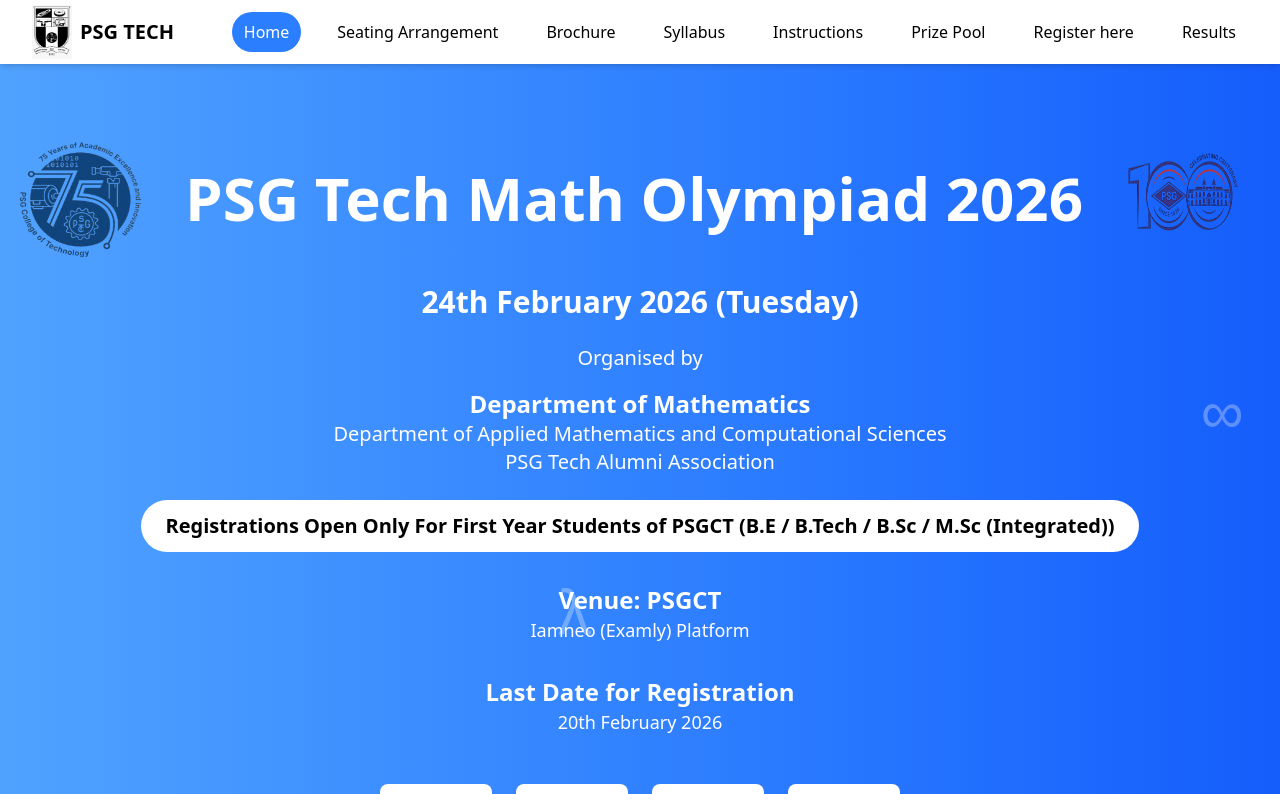
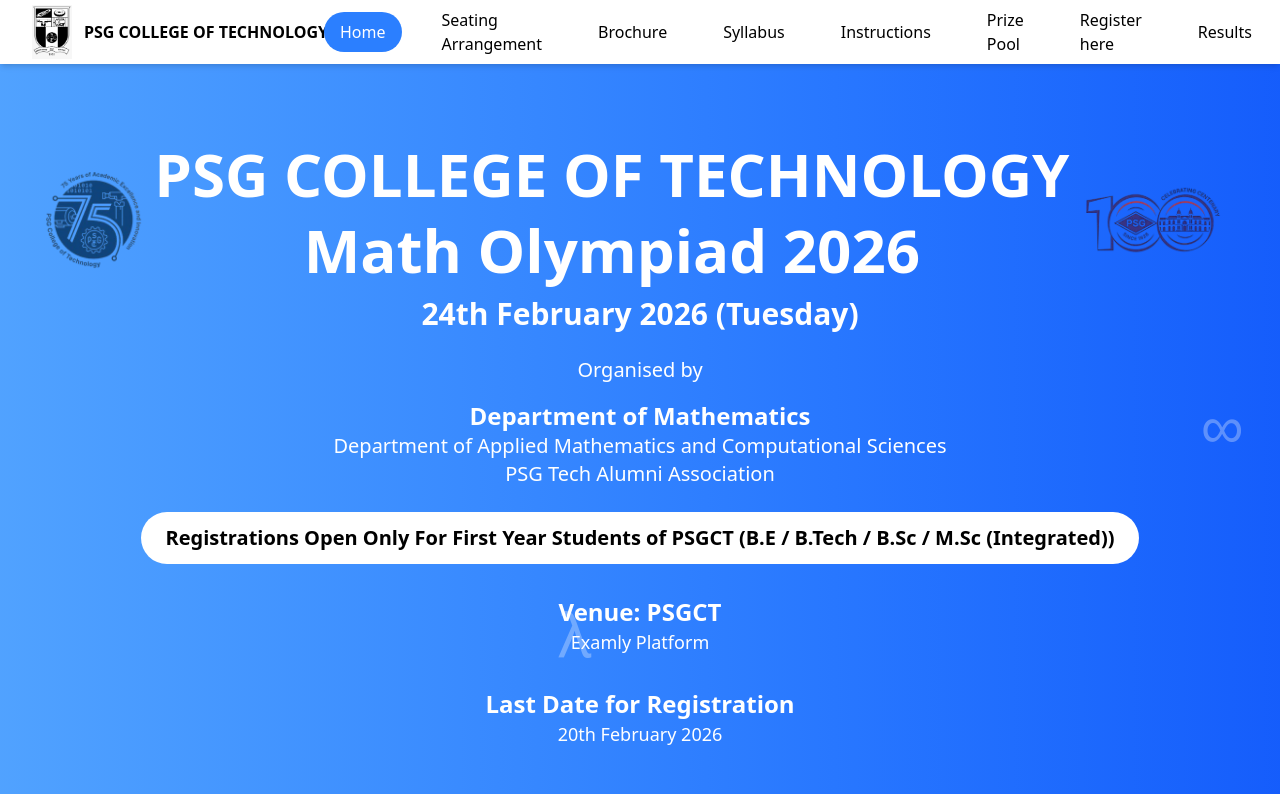
Before and after one commit to harshith-shiva/matholympiad, a React (Vite) app: page / in a window 1280 px wide. Shown: the top 794 px of the page. Built offline with nearby package versions, Linux system fonts and the light colour scheme.

Commit message:
changes said by nmc

```diff
--- a/src/components/MainContent.tsx
+++ b/src/components/MainContent.tsx
@@ -48,14 +48,33 @@ const LandingPage = () => {
 
       <div className="container mx-auto px-1 py-20 text-center relative z-10">
 
-       <div className="relative flex justify-center py-6">
-          <img src="/assets/images/6f2fb31c-cb95-44dc-b28d-e0112a75081b-removebg-preview.png" alt="" className="w-21 h-17 sm:w-32 sm:h-auto sm:-mt-4 sm:-ml-3 lg:h-30 lg:-mt-7" />
+       <div className="relative flex justify-center items-center">
 
-          <h1 className="text-4xl md:text-6xl font-bold mb-4 ml-0 xl:pr-10 xl:pl-10 md:pl-5 md:pr-5">
-            PSG Tech Math Olympiad 2026
+          <img src="/assets/images/6f2fb31c-cb95-44dc-b28d-e0112a75081b-removebg-preview.png" alt="" className="
+        h-16
+        sm:h-16
+        md:h-20
+        lg:h-25
+        w-auto
+      " />
+
+      <div className="ml-2.5 text-center leading-tight">
+          <h1 className="text-3xl md:text-6xl font-bold mb-4 ml-0">
+            PSG  COLLEGE OF TECHNOLOGY
           </h1>
 
-          <img src="/assets/images/57615bcf-0b49-4415-ba75-99a7a0b9d3bd-removebg-preview.png" alt="" className="w-21 h-17 sm:w-34 sm:h-auto sm:-mt-4 sm:-ml-2 lg:-mt-9 lg:h-30" />
+          <h1 className="text-4xl md:text-6xl font-bold mb-4 ml-0">
+            Math Olympiad 2026
+          </h1>
+      </div>
+
+          <img src="/assets/images/57615bcf-0b49-4415-ba75-99a7a0b9d3bd-removebg-preview.png" alt=""  className="
+        h-14
+        sm:h-16
+        md:h-18
+        lg:h-25
+        w-auto
+      " />
 
         </div>
 
@@ -80,7 +99,7 @@ const LandingPage = () => {
 
         <div className="mt-8">
           <p className="text-2xl font-bold">Venue: PSGCT</p>
-          <p className="text-lg">Iamneo (Examly) Platform</p>
+          <p className="text-lg">Examly Platform</p>
         </div>
 
         <div className="mt-8">
@@ -103,7 +122,7 @@ const LandingPage = () => {
         </div>
       </div>
 
-      <div className="pt-14 pb-3 bg-white">
+      <div className="py-16 bg-white">
       <div className="container mx-auto px-6 lg:px-20">
         <div className="grid grid-cols-1 md:grid-cols-3 gap-8">
           {details.map((item, index) => (
@@ -117,20 +136,13 @@ const LandingPage = () => {
               <h3 className="text-xl font-bold text-black">{item.title}</h3>
             </div>
           ))}
-          {/* <img src="/assets/images/psg_logo.jpg" alt="" className="
-    col-span-1 md:col-span-3
-    justify-self-center
-    w-16 sm:w-20 md:w-24 lg:w-28 xl:w-32
-    h-auto object-contain
-    mt-4 -mb-2
-  "/> */}
         </div>
       </div>
     </div>
       <CoordinatorsSection />
       <div id="Register Here" className="flex justify-center items-center h-48 bg-gradient-to-r from-blue-400 to-blue-600">
         <a
-          href="https://forms.gle/uQyfRrkER1rX7ndE8"
+          href="https://forms.gle/BG4MQqoNucAxQ1Um8"
           className="bg-white text-blue-600 font-bold text-2xl md:text-xl px-10 py-4 rounded-full shadow-lg transition-all duration-300 ease-in-out transform hover:scale-110 hover:bg-blue-800 hover:text-white flex items-center gap-2"
         >
           Register Now
--- a/src/components/NavBar.tsx
+++ b/src/components/NavBar.tsx
@@ -6,6 +6,7 @@ import { navLinks } from "./navlinks";
 const Navbar = () => {
   const [isOpen, setIsOpen] = useState(false);
   const [active, setActive] = useState("Home");
+
   const handleNavClick = (
     e: React.MouseEvent<HTMLAnchorElement>,
     text: string,
@@ -19,17 +20,28 @@ const Navbar = () => {
     setActive(text);
   };
 
-
-
   return (
     <nav className="bg-white shadow-md">
       <div className="max-w-7xl mx-auto px-4 sm:px-6 md:px-7 lg:px-8">
-        <div className="flex justify-between h-16 items-center">
-          <div className="flex items-center space-x-2">
-            <img src={Logo} alt="PSG TECH Logo" width={40} height={40} />
-            <div className="text-xl text-black font-bold">PSG TECH</div>
+
+        <div className="flex h-16 items-center justify-between">
+
+
+          <div className="flex items-center space-x-3 min-w-[260px] whitespace-nowrap">
+            <img
+              src={Logo}
+              alt="PSG TECH Logo"
+              width={40}
+              height={40}
+              className="shrink-0"
+            />
+            <div className="text-l leading-none font-semibold text-black">
+              PSG COLLEGE OF TECHNOLOGY
             </div>
-          <div className="hidden lg:flex space-x-6">
+          </div>
+
+
+          <div className="hidden lg:flex flex-1 justify-end items-center space-x-6 ml-8">
             {navLinks.slice(1).map(({ text, link, isBlank, isLive }) => (
               <a
                 key={text}
@@ -37,7 +49,7 @@ const Navbar = () => {
                 target={isBlank ? "_blank" : undefined}
                 rel={isBlank ? "noopener noreferrer" : undefined}
                 onClick={(e) => handleNavClick(e, text, isLive)}
-    className={`relative px-3 py-2 font-medium rounded-full transition-all duration-300 ${
+                className={`flex items-center justify-center h-10 px-4 font-medium rounded-full transition-all duration-300 ${
                   active === text
                     ? "bg-blue-500 text-white"
                     : "text-black hover:bg-blue-500 hover:text-white"
@@ -46,16 +58,24 @@ const Navbar = () => {
                 {text}
               </a>
             ))}
+          </div>
 
 
-          </div>
-          <div className="lg:hidden">
-            <button onClick={() => setIsOpen(!isOpen)} className="focus:outline-none">
-              {isOpen ? <X size={28} className="text-black"/> : <Menu size={28} className="text-black"/>}
+          <div className="lg:hidden flex items-center">
+            <button
+              onClick={() => setIsOpen(!isOpen)}
+              className="focus:outline-none flex items-center justify-center"
+            >
+              {isOpen ? (
+                <X size={28} className="text-black" />
+              ) : (
+                <Menu size={28} className="text-black" />
+              )}
             </button>
           </div>
         </div>
       </div>
+
       <div className={`${isOpen ? "block" : "hidden"} lg:hidden`}>
         <div className="px-2 pt-2 pb-3 space-y-2 bg-white shadow-md">
           {navLinks.slice(1).map(({ text, link, isLive }) => (
@@ -72,7 +92,7 @@ const Navbar = () => {
                 setActive(text);
                 setIsOpen(false);
               }}
-    className={`block px-3 py-2 rounded-md font-medium transition-all duration-300 ${
+              className={`flex items-center h-10 px-3 rounded-md font-medium transition-all duration-300 ${
                 active === text
                   ? "bg-blue-500 text-white"
                   : "text-black hover:bg-blue-500 hover:text-white"
@@ -81,7 +101,6 @@ const Navbar = () => {
               {text}
             </a>
           ))}
-
         </div>
       </div>
     </nav>
```
Lines whose indentation alone changed are shown as unchanged.
